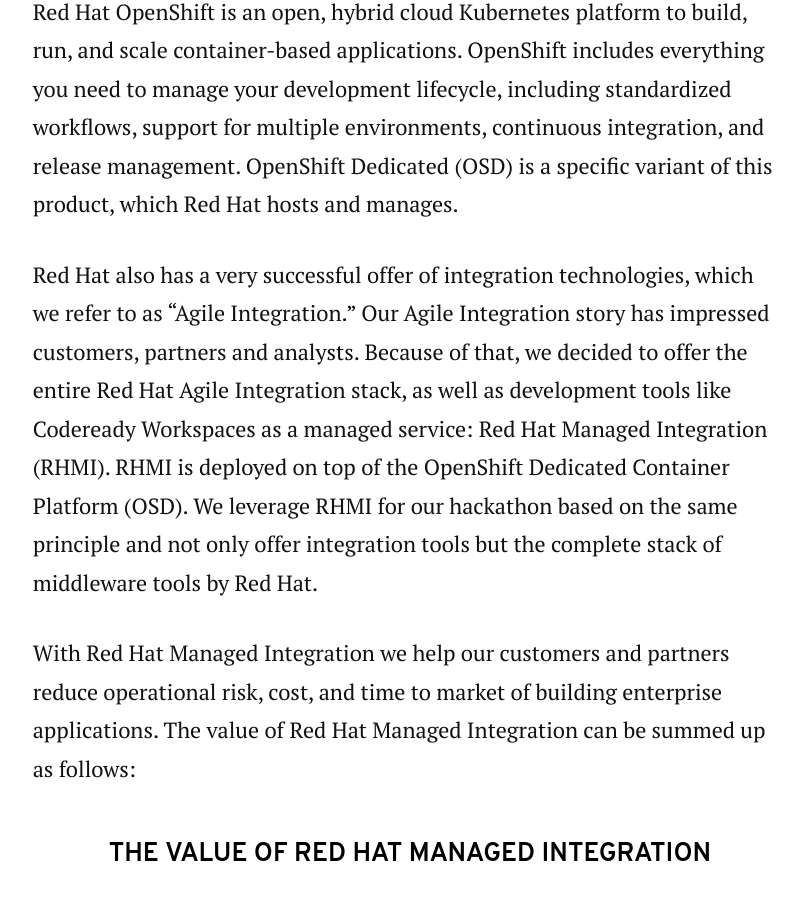
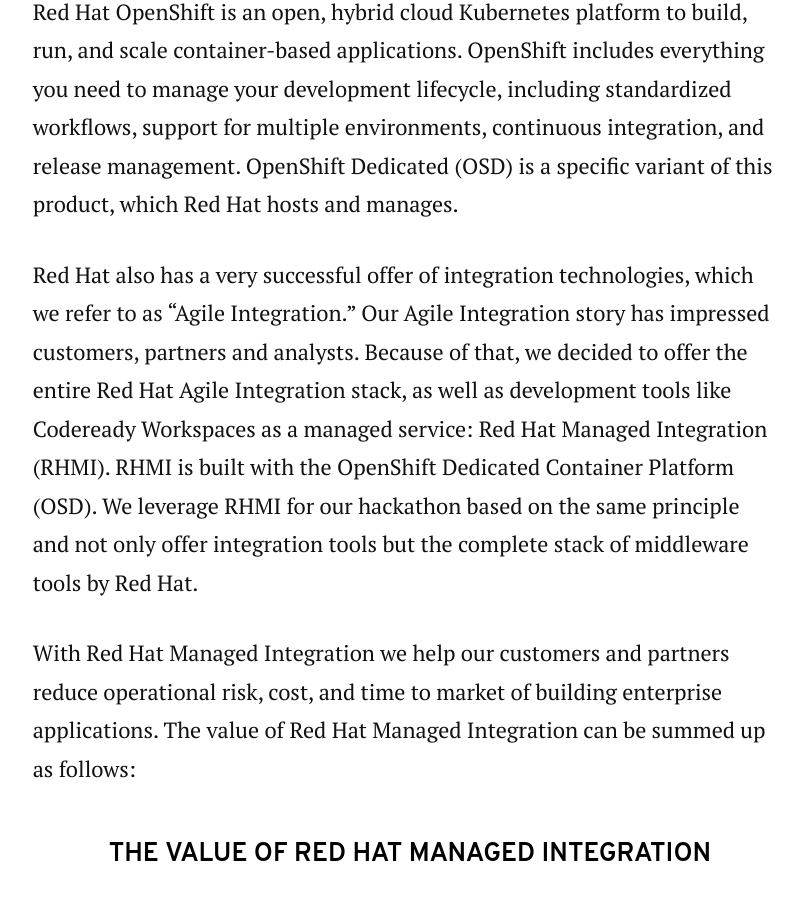
Before and after one commit to redhat-hackathon/redhat-hackathon.github.io, a Jekyll site: the page built from _posts/2019-19-09-what-is-the-red-hat-managed-platform-for-app-dev.markdown, in a window 1280 px wide and 900 px high, scrolled down 1206 px. Shown: the whole window, without its empty margins (236-1039 px from the left). Built offline with Jekyll 4.4.1, drawn with Linux system fonts in a browser that asks for light colours; nearby versions of some CDN libraries.

Commit message:
Fix RHMI description on latest post.

```diff
--- a/_posts/2019-19-09-what-is-the-red-hat-managed-platform-for-app-dev.markdown
+++ b/_posts/2019-19-09-what-is-the-red-hat-managed-platform-for-app-dev.markdown
@@ -13,7 +13,7 @@
 
 Red Hat OpenShift is an open, hybrid cloud Kubernetes platform to build, run, and scale container-based applications. OpenShift includes everything you need to manage your development lifecycle, including standardized workflows, support for multiple environments, continuous integration, and release management. OpenShift Dedicated (OSD) is a specific variant of this product, which Red Hat hosts and manages.
 
-Red Hat also has a very successful offer of integration technologies, which we refer to as “Agile Integration.” Our Agile Integration story has impressed customers, partners and analysts. Because of that, we decided to offer the entire Red Hat Agile Integration stack, as well as development tools like Codeready Workspaces as a managed service: Red Hat Managed Integration (RHMI). RHMI is deployed on top of the OpenShift Dedicated Container Platform (OSD). We leverage RHMI for our hackathon based on the same principle and not only offer integration tools but the complete stack of middleware tools by Red Hat.
+Red Hat also has a very successful offer of integration technologies, which we refer to as “Agile Integration.” Our Agile Integration story has impressed customers, partners and analysts. Because of that, we decided to offer the entire Red Hat Agile Integration stack, as well as development tools like Codeready Workspaces as a managed service: Red Hat Managed Integration (RHMI). RHMI is built with the OpenShift Dedicated Container Platform (OSD). We leverage RHMI for our hackathon based on the same principle and not only offer integration tools but the complete stack of middleware tools by Red Hat.
 
 With Red Hat Managed Integration we help our customers and partners reduce operational risk, cost, and time to market of building enterprise applications. The value of Red Hat Managed Integration can be summed up as follows:
 
```
